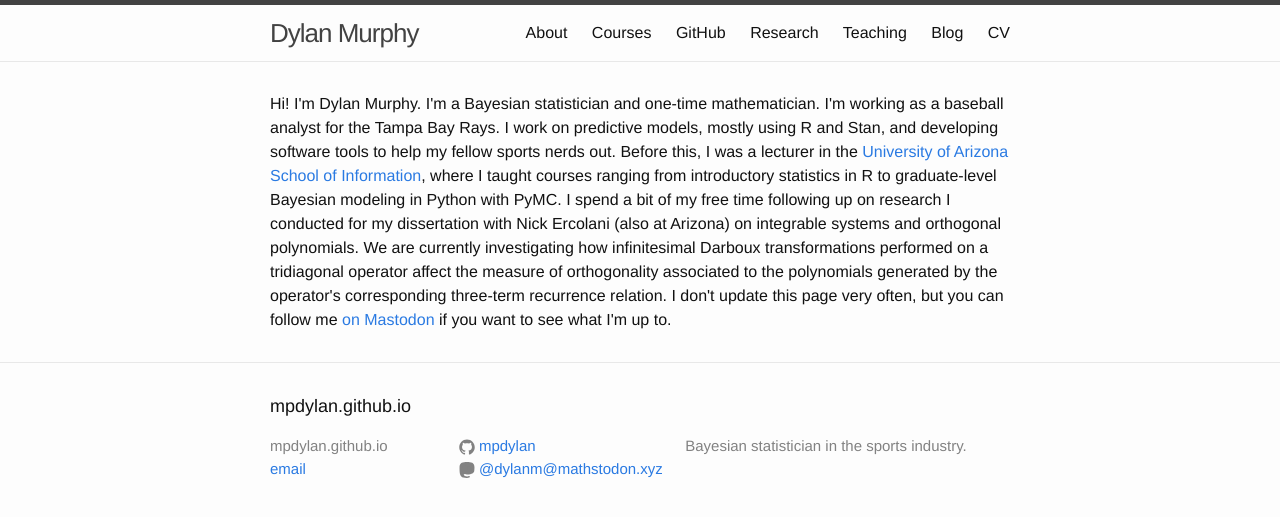
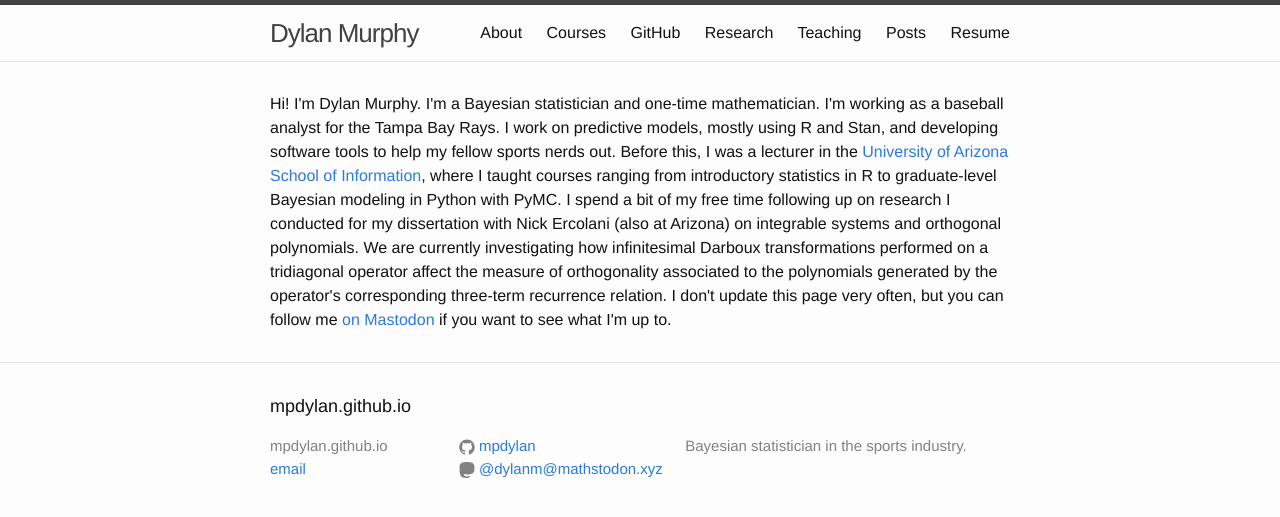
Before and after one commit to mpdylan/mpdylan.github.io, a Jekyll site: the page built from index.html, in a window 1280 px wide. Shown: the top 517 px of the page. Built offline with Jekyll 4.4.1, drawn with Linux system fonts in a browser that asks for light colours.

Commit message:
update resume

```diff
--- a/_includes/header.html
+++ b/_includes/header.html
@@ -19,8 +19,8 @@
           <a class="page-link" href="{{ my_page.url | prepend: site.baseurl }}">{{ my_page.title }}</a>
           {% endif %}
         {% endfor %}
-        <a class="page-link" href="/posts/">Blog</a>
-        <a class="page-link" href="/cv.pdf">CV</a>
+        <a class="page-link" href="/posts/">Posts</a>
+        <a class="page-link" href="/resume.pdf">Resume</a>
       </div>
     </nav>
 
```
Also changed, not shown: 1 other file.
